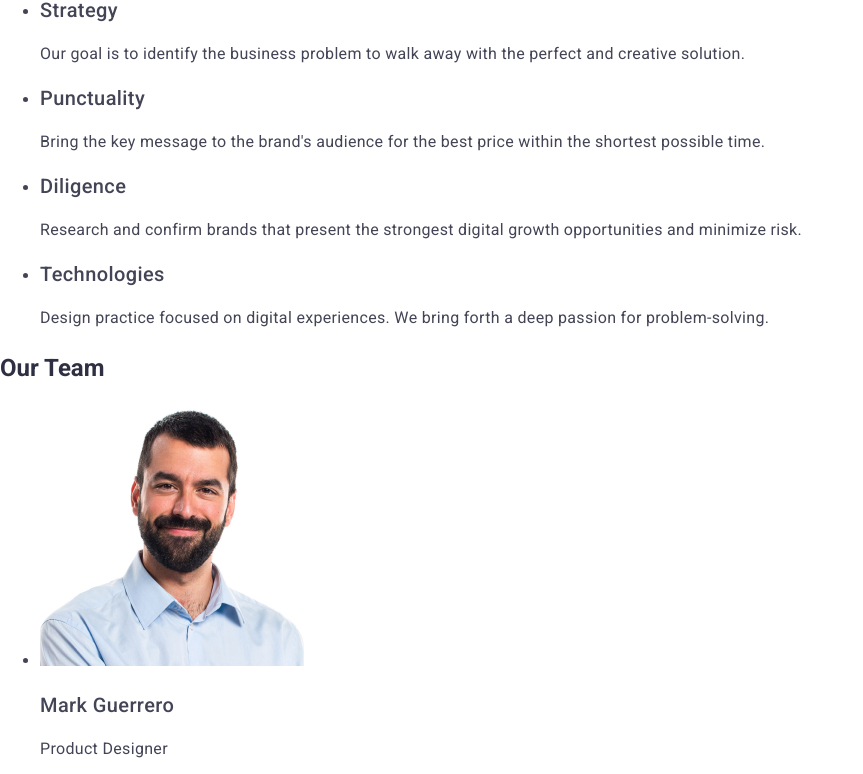
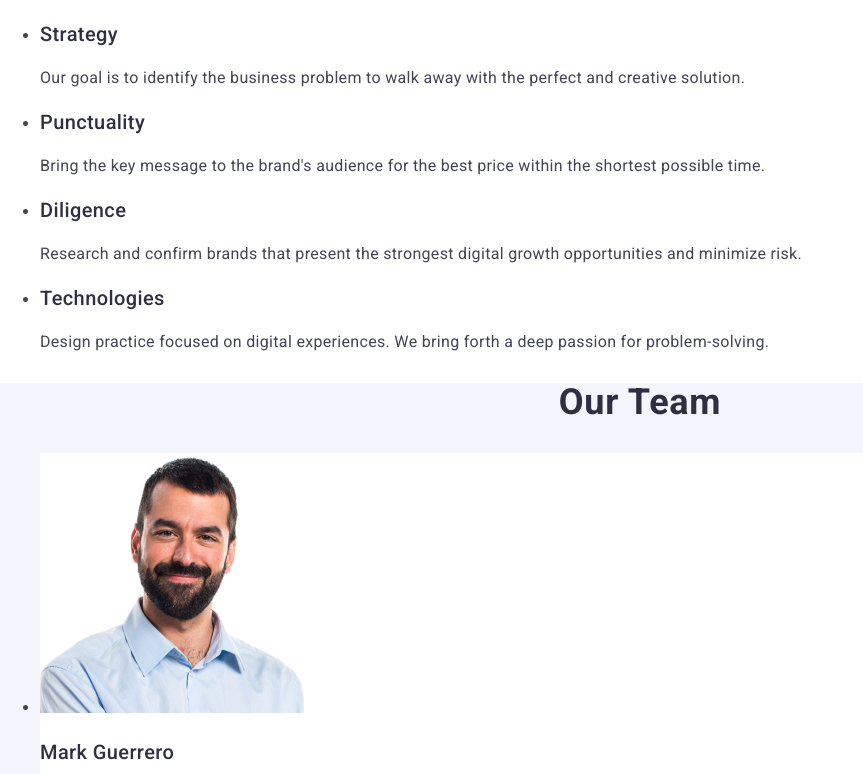
Before and after one commit to vladshein/goit-markup-hw-02, a plain HTML site: page index.html in a window 1280 px wide. Shown: the part 437-1211 px from the top of the page, without its empty margins (0-863 px from the left). Drawn offline with nearby package versions, Linux system fonts and the light colour scheme.

Commit message:
Final updates, hopefully

```diff
--- a/css/styles.css
+++ b/css/styles.css
@@ -16,7 +16,7 @@ body {
 }
 
 .header-address-list-link:hover,
-.header-address-list-link:active {
+.header-address-list-link:focus {
   text-decoration: none;
   color: #404bbf;
 }
@@ -31,6 +31,7 @@ button {
   letter-spacing: 0.02em;
   font-weight: 500;
   line-height: 1.2;
+  color: #2e2f42;
 }
 
 /* .header-nav {
@@ -64,7 +65,13 @@ button {
 }
 
 .header-nav-list-link {
+  color: #2e2f42;
   text-decoration: none;
+}
+
+.header-nav-list-link:hover,
+.header-nav-list-link:focus {
+  color: #404bbf;
 }
 
 .header-address-list {
@@ -99,8 +106,21 @@ button {
   background-color: #404bbf;
 }
 
+.section-two {
+  background-color: #f4f4fd;
+}
+
+.section-two-list-item {
+  background-color: #ffffff;
+}
+
 .section-header {
   color: #2e2f42;
+  font-size: 36px;
+  line-height: 1.11;
+  text-align: center;
+  letter-spacing: 0.02em;
+  text-transform: capitalize;
 }
 
 .section-list-item-text {
--- a/index.html
+++ b/index.html
@@ -26,7 +26,7 @@
         <!-- header links -->
         <ul class="header-nav-list">
           <li>
-            <a class="header-nav-list-studio" href="./index.html">Studio</a>
+            <a class="header-nav-list-link" href="./index.html">Studio</a>
           </li>
           <li><a class="header-nav-list-link" href="">Portfolio</a></li>
           <li><a class="header-nav-list-link" href="">Contacts</a></li>
@@ -90,10 +90,10 @@
         </ul>
       </section>
       <!-- section 2 Our Team-->
-      <section>
+      <section class="section-two">
         <h2 class="section-header">Our Team</h2>
         <ul>
-          <li>
+          <li class="section-two-list-item">
             <img
               src="./images/our-team/img.jpg"
               alt="Mark Guerrero"
@@ -129,7 +129,7 @@
       </section>
       <!-- section 3 Our Portfolio-->
       <section>
-        <h2>Our Portfolio</h2>
+        <h2 class="section-header">Our Portfolio</h2>
         <ul>
           <li>
             <img
```
